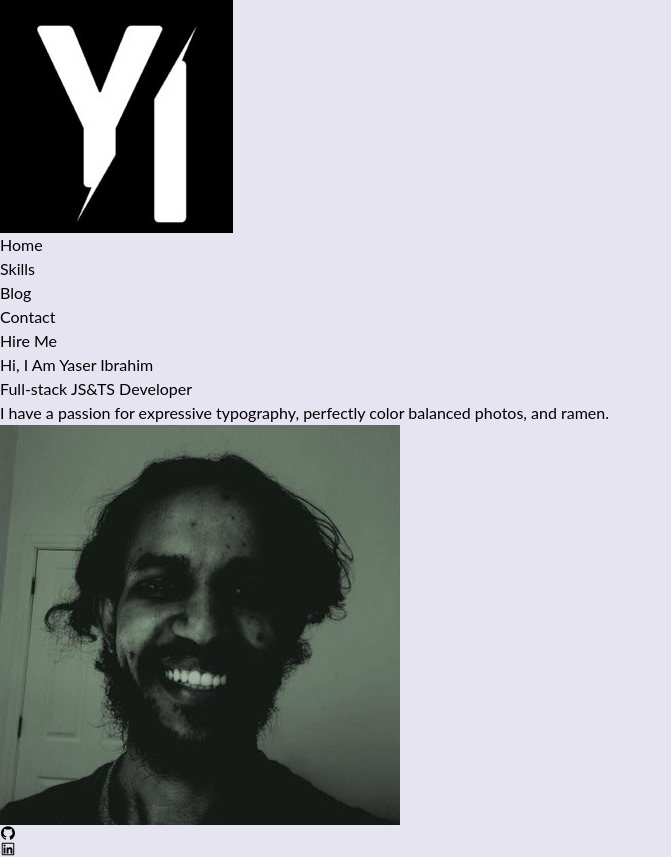
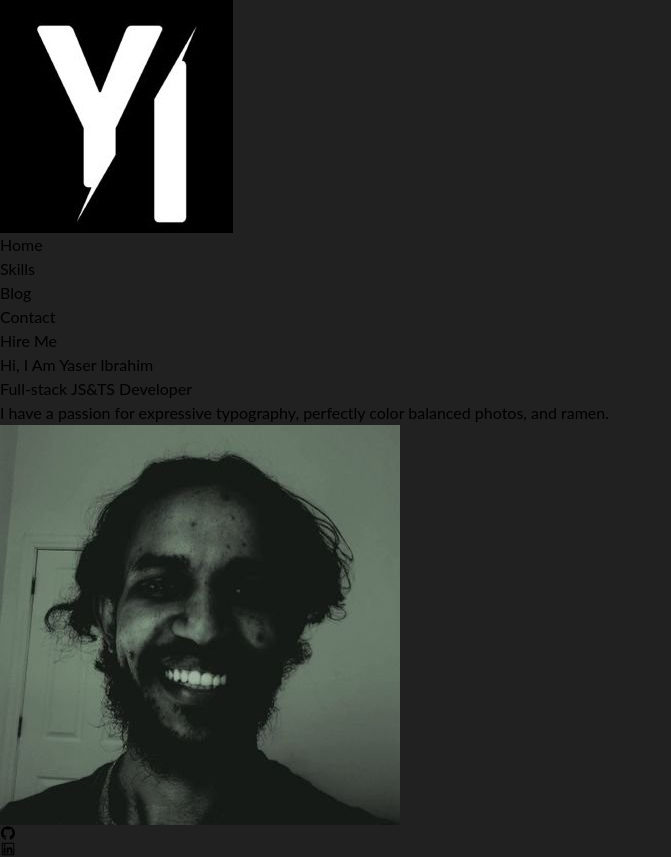
Before and after one commit to yasermoamd/yaserebrahim, a React (Vite) app: page / in a window 1280 px wide. Shown: the whole page, without its empty margins (0-671 px from the left). Built offline with nearby package versions, Linux system fonts and the light colour scheme.

Commit message:
updated background for website

```diff
--- a/src/index.css
+++ b/src/index.css
@@ -3,6 +3,6 @@
 @tailwind utilities;
 
 :root{
-    background-color: #e7e4f1;
+    background-color: #212121;;
     font-family: 'Lato', monospace;
 }
```
